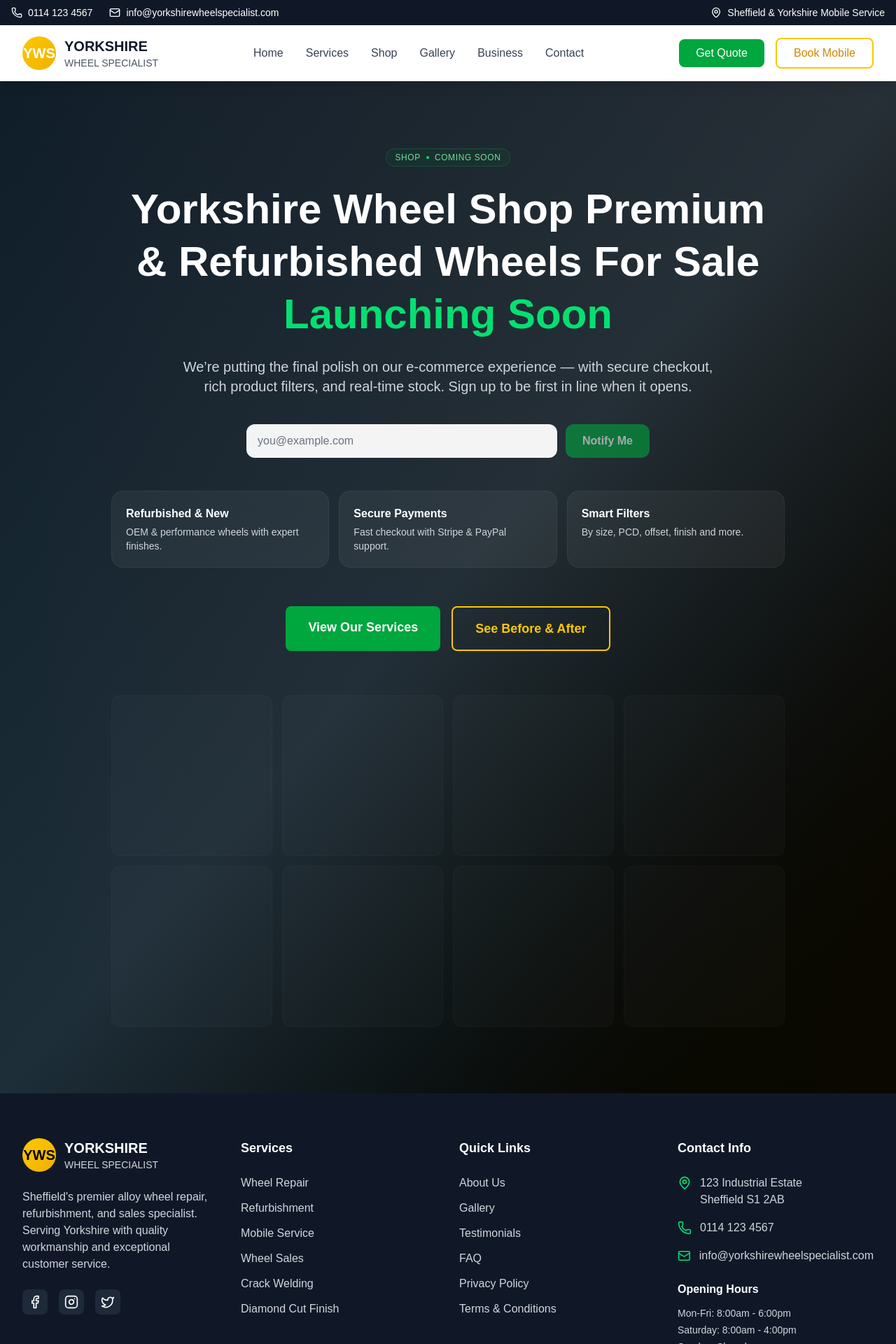
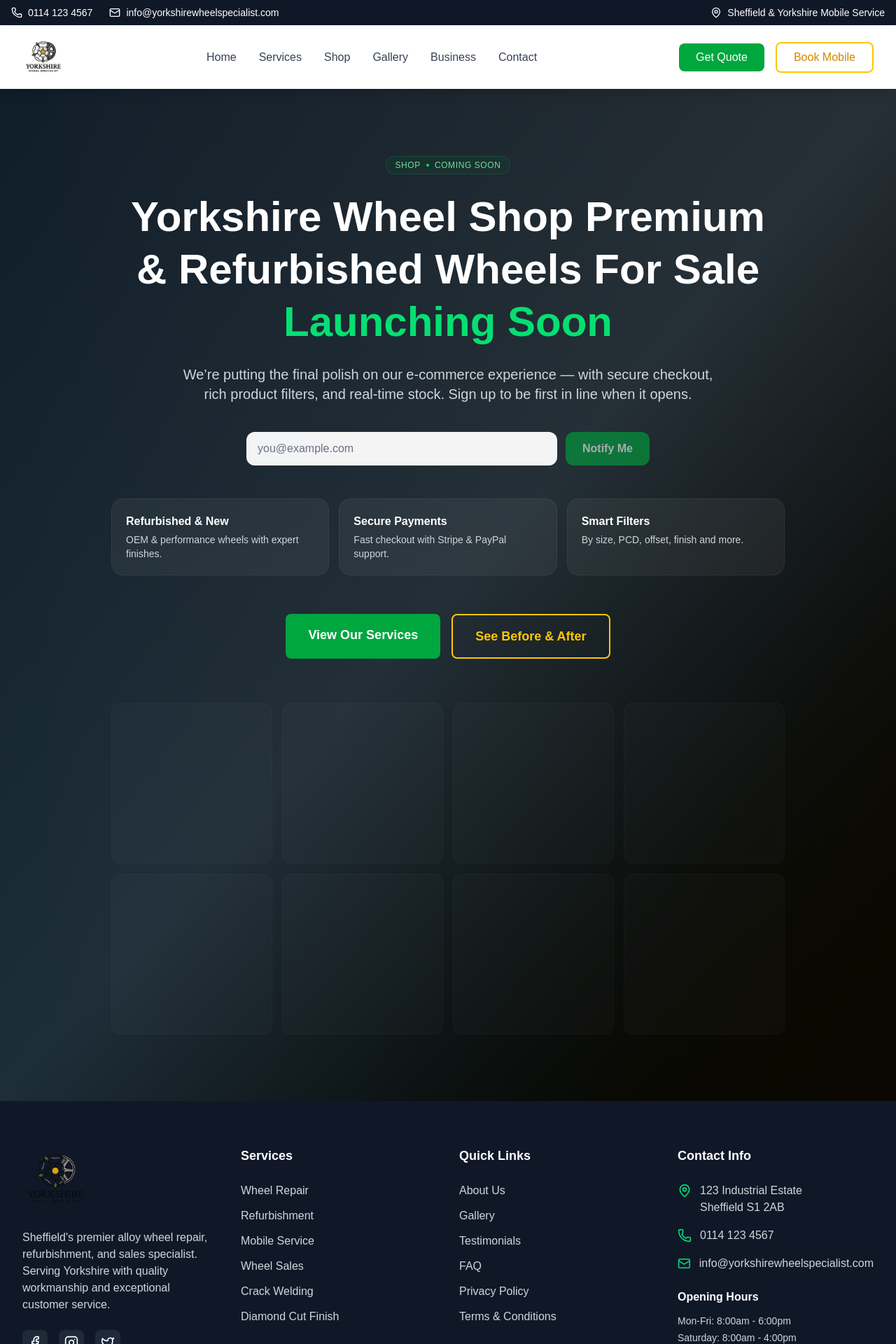
Before and after one commit to DreddnaughtINC/yorkshirewheelspecialist, a Next.js app: page /shop in a window 1280 px wide. Shown: the top 1920 px of the page at 70% size. Built offline with nearby package versions, Linux system fonts and the light colour scheme.

Commit message:
Tweak logo size

```diff
--- a/components/Contact.tsx
+++ b/components/Contact.tsx
@@ -258,32 +258,6 @@ const Contact = () => {
             </div>
           </div>
         </div>
-
-        {/* Service Areas */}
-        <div className="mt-16 bg-white rounded-2xl shadow-lg p-8">
-          <h3 className="text-2xl font-bold text-center mb-8">Service Areas</h3>
-          <div className="grid md:grid-cols-4 gap-6 text-center">
-            <div>
-              <h4 className="font-semibold text-green-600 mb-2">Sheffield</h4>
-              <p className="text-sm text-gray-600">City Centre, Hillsborough, Meadowhall, Chapeltown</p>
-            </div>
-            <div>
-              <h4 className="font-semibold text-green-600 mb-2">Rotherham</h4>
-              <p className="text-sm text-gray-600">Town Centre, Rawmarsh, Wickersley, Wath</p>
-            </div>
-            <div>
-              <h4 className="font-semibold text-green-600 mb-2">Doncaster</h4>
-              <p className="text-sm text-gray-600">Town Centre, Bentley, Rossington, Armthorpe</p>
-            </div>
-            <div>
-              <h4 className="font-semibold text-green-600 mb-2">Barnsley</h4>
-              <p className="text-sm text-gray-600">Town Centre, Penistone, Hoyland, Royston</p>
-            </div>
-          </div>
-          <p className="text-center text-gray-600 mt-6">
-            Plus surrounding areas within 30 miles of Sheffield. Call to check if we cover your location.
-          </p>
-        </div>
       </div>
     </section>
   );
--- a/components/Footer.tsx
+++ b/components/Footer.tsx
@@ -1,4 +1,5 @@
 import React from 'react';
+import Logo from './Logo';
 import { Facebook, Instagram, Twitter, Mail, Phone, MapPin } from 'lucide-react';
 
 const Footer = () => {
@@ -9,13 +10,7 @@ const Footer = () => {
           {/* Company Info */}
           <div className="lg:col-span-1">
             <div className="flex items-center space-x-3 mb-6">
-              <div className="w-12 h-12 bg-gradient-to-br from-yellow-400 to-yellow-500 rounded-full flex items-center justify-center">
-                <span className="text-black font-bold text-xl">YWS</span>
-              </div>
-              <div>
-                <h1 className="text-xl font-bold">YORKSHIRE</h1>
-                <p className="text-sm text-gray-300">WHEEL SPECIALIST</p>
-              </div>
+              <Logo size="md" />
             </div>
             <p className="text-gray-300 mb-6">
               Sheffield's premier alloy wheel repair, refurbishment, and sales specialist.
--- a/components/Header.tsx
+++ b/components/Header.tsx
@@ -1,5 +1,6 @@
 "use client";
 import React, { useState } from 'react';
+import Logo from './Logo';
 import { Menu, X, Phone, Mail, MapPin } from 'lucide-react';
 
 const Header = () => {
@@ -32,14 +33,8 @@ const Header = () => {
         <div className="max-w-7xl mx-auto px-4 sm:px-6 lg:px-8">
           <div className="flex justify-between items-center py-4">
             {/* Logo */}
-            <div className="flex items-center space-x-3">
-              <div className="w-12 h-12 bg-gradient-to-br from-yellow-400 to-yellow-500 rounded-full flex items-center justify-center">
-                <span className="text-white font-bold text-xl">YWS</span>
-              </div>
-              <div>
-                <h1 className="text-xl font-bold text-gray-900">YORKSHIRE</h1>
-                <p className="text-sm text-gray-600">WHEEL SPECIALIST</p>
-              </div>
+            <div className="flex items-center">
+              <Logo size="sm" />
             </div>
 
             {/* Desktop Navigation */}
--- a/components/Logo.tsx
+++ b/components/Logo.tsx
@@ -1,15 +1,29 @@
 import Image from "next/image";
 import Link from "next/link";
 
-export default function Logo() {
+type LogoProps = {
+  size?: "sm" | "md" | "lg";
+  className?: string;
+};
+
+const sizeMap = {
+  sm: { width: 60, height: 60 },
+  md: { width: 96, height: 96 },
+  lg: { width: 150, height: 150 },
+};
+
+export default function Logo({ size = "sm", className = "" }: LogoProps) {
+  const { width, height } = sizeMap[size] ?? sizeMap.sm;
+
   return (
-    <Link href="/" aria-label="Go to homepage" className="inline-block">
+    <Link href="/" aria-label="Go to homepage" className={`inline-block ${className}`}>
       <Image
-        src="/images/services/40caf1a0-a150-4712-8111-f68d2d61d6f5.jpeg"
+        src="/images/services/logo-removebg-preview.png"
         alt="Yorkshire Wheel Specialist Logo"
-        width={150}   // adjust as needed
-        height={150}  // adjust as needed
-        priority      // ensures logo loads fast
+        width={width}
+        height={height}
+        priority
+        className="object-contain"
       />
     </Link>
   );
```
Also changed, not shown: public/images/services/logo-removebg-preview.png (added).
